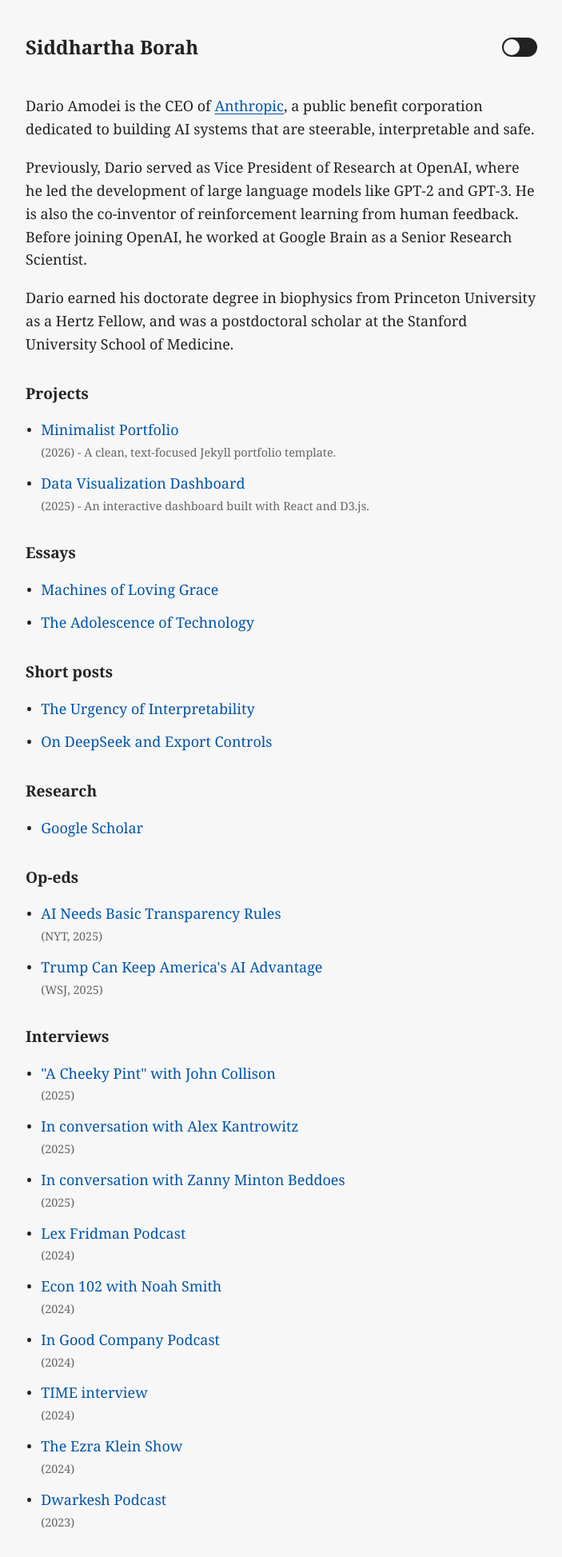
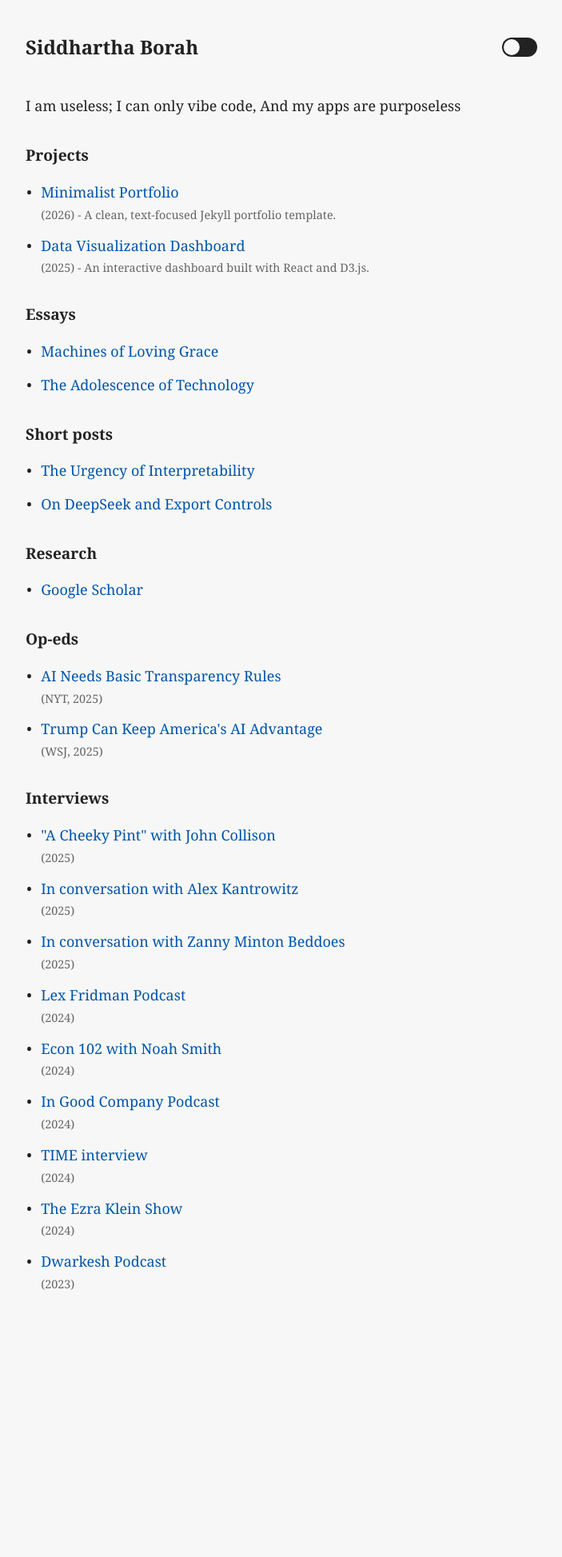
Before and after one commit to siddharthaborah/siddharthaborah.github.io, a Jekyll site: the page built from index.html, in a window 1280 px wide. Shown: the whole page at 80% size, without its empty margins (288-991 px from the left). Built offline with Jekyll 4.4.1, drawn with Linux system fonts in a browser that asks for light colours; after the commit the page ends 1649 px from its top, so only the background shows below that.

Commit message:
Update about section

```diff
--- a/_includes/about.md
+++ b/_includes/about.md
@@ -1,5 +1 @@
-Dario Amodei is the CEO of [Anthropic](https://www.anthropic.com/), a public benefit corporation dedicated to building AI systems that are steerable, interpretable and safe.
-
-Previously, Dario served as Vice President of Research at OpenAI, where he led the development of large language models like GPT-2 and GPT-3. He is also the co-inventor of reinforcement learning from human feedback. Before joining OpenAI, he worked at Google Brain as a Senior Research Scientist.
-
-Dario earned his doctorate degree in biophysics from Princeton University as a Hertz Fellow, and was a postdoctoral scholar at the Stanford University School of Medicine.
+I am useless; I can only vibe code, And my apps are purposeless
```
